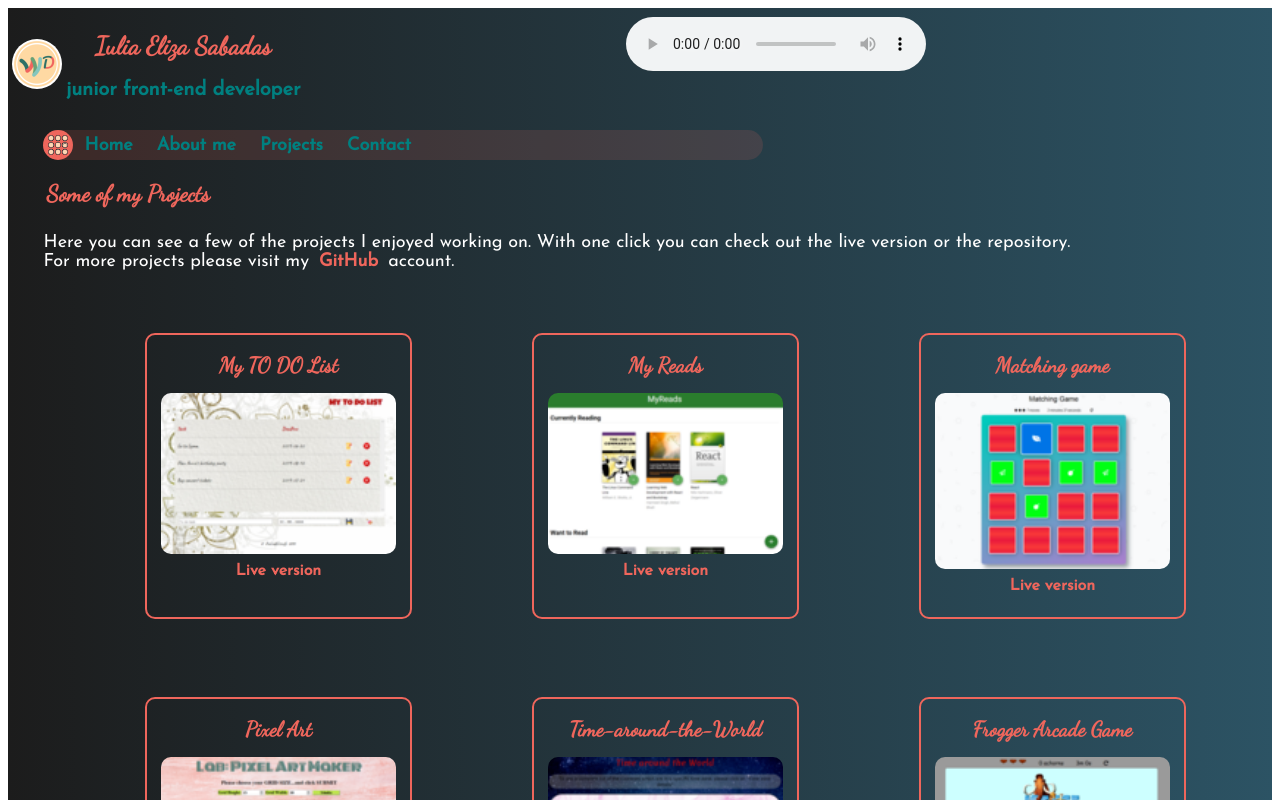
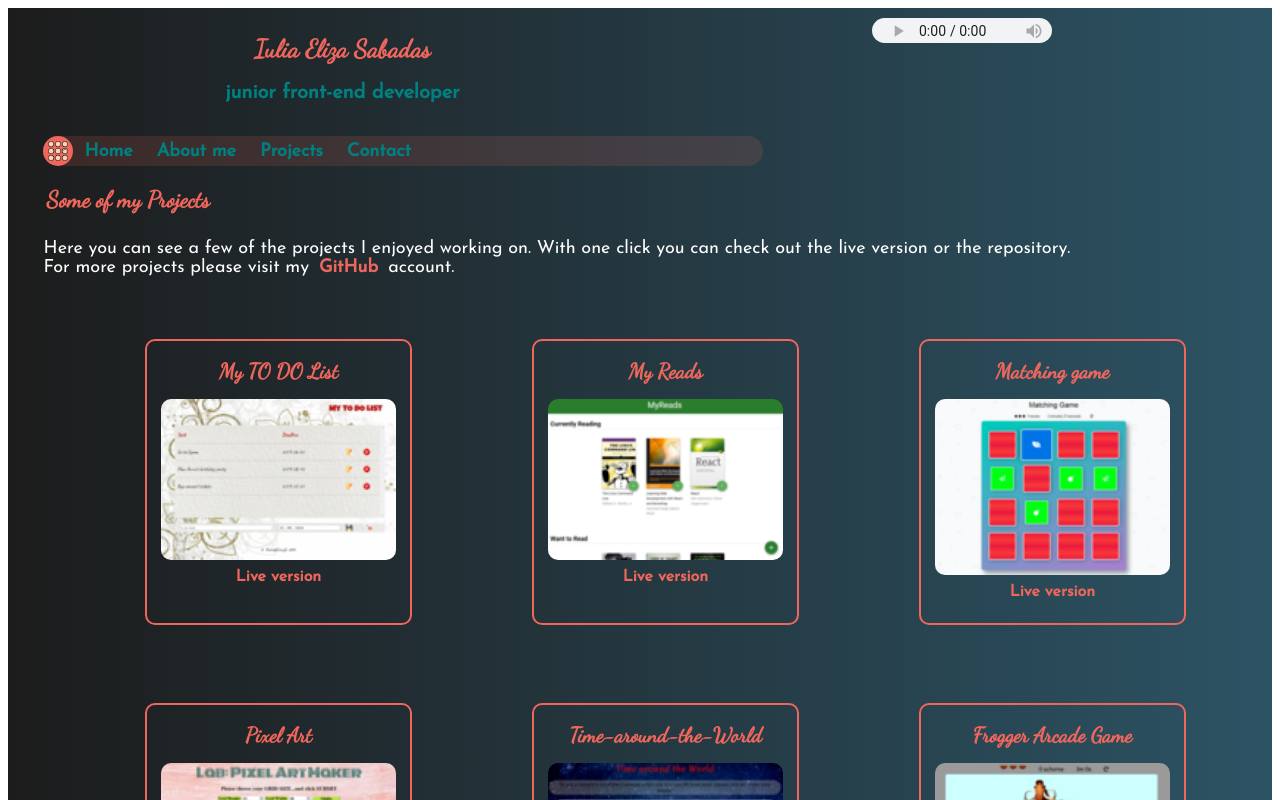
Before and after one commit to IuliaElizaS/MyPortofolio, a React (Create React App) app: page /projects in a window 1280 px wide. Shown: the top 800 px of the page. Built offline with nearby package versions, Linux system fonts and the light colour scheme.

Commit message:
updated header component

```diff
--- a/src/components/Header.js
+++ b/src/components/Header.js
@@ -7,7 +7,6 @@ class Header extends React.Component {
   render (){
     return (
       <div className="header">
-        <img className="logo" src="/img/logo.png" alt="2 letter logo"></img>
         <div className="name">
           <h1> Iulia Eliza Sabadas </h1>
           <h2> junior front-end developer </h2>
--- a/src/components/Sound.js
+++ b/src/components/Sound.js
@@ -2,44 +2,34 @@ import React from 'react';
 import '../style/App.css';
 import '../style/responsive.css';
 
-//songs source
+//songs array
 const sourceArr=[
   "/sound/music_zapsplat_above_the_clouds_100.mp3",
   "/sound/a_short_walk.mp3",
   "/sound/music_david_gwyn_jones_the_moonpool_instrumental.mp3"
 ];
+/* music source: https://www.zapsplat.com/sound-effect-category/royalty-free-music/ */
 let i=0;
 
 class Sound extends React.Component {
-  state={
-    'sound': sourceArr[0], //source for the sound
-    'status': false // boolean for the autoplay property
-  }
-
   //when a song finished playing, jumps to the next one
-  changeSound = (event) => {
+  playNext = (event) => {
     i=i+1;
     if (i >= sourceArr.length) {
       i=0;
     };
-    this.setState (state => ({
-      'sound': sourceArr[i],
-      'status': true
-      })
-    );
-
-    //just for debugging
-    console.log (this.state.sound, this.state.status, i);
+    let myPlayer = document.getElementById('player');
+    myPlayer.src = sourceArr[i];
+    myPlayer.play(); //plays the new song
   }
 
   render (){
     return (
       <div className="music">
-        <audio controls autoPlay={this.state.status} onEnded={this.changeSound}>
+        <audio id="player" controls="controls" autoPlay={false} onEnded={this.playNext}>
         {/* "controls" proprety adds the default browser's audio controls */}
-          <source src={this.state.sound} type="audio/mp3"></source>
+          <source src="/sound/music_zapsplat_above_the_clouds_100.mp3" type="audio/mp3"></source>
           <p>your browser doesn't support audio tag or this file</p>
-          {/* music source: https://www.zapsplat.com/sound-effect-category/royalty-free-music/ */}
         </audio>
       </div>
     )
--- a/src/style/App.css
+++ b/src/style/App.css
@@ -1,7 +1,6 @@
 .app {
   width: 100%;
   height: 100%;
-
   margin: 0;
   background: linear-gradient(to right, #1C1C1C, #2c5364);
   color: #ffffff;
@@ -13,51 +12,37 @@
 .header {
   width: 98%;
   padding: 2px;
-  display: flex;
+  display: inline-flex;
   flex-wrap: wrap;
   justify-content: space-around;
   align-content: center;
 }
-
-.logo {
-  display: block;
-  width: 50px;
-  height: 50px;
-  padding: 2px;
-  align-self: center;
-  border-radius: 50%;
-}
-
 .name {
   display: block;
-  padding: 2px;
+  padding: 5px;
 }
-
 h1 {
   font-family: 'Dancing Script', cursive;
   color: #ef665c;
   font-size: 25px;
   padding: 2px;
 }
-
 h2 {
   color: #008080;
   font-size: 20px;
 }
-
-.music {
-  display: block;
-  height: 50px;
-  max-width: 80%;
-  padding: 2px;
-  margin: 5px auto;
+audio {
+  height: 25px;
+  width: 180px;
+  padding: 8px;
+  margin: auto;
 }
 
 /* --- MAIN COMPONENT --- */
 .mainContainer {
   display: block;
   width: 95%;
-  min-height: 268px;
+  min-height: 280px;
   height: 100%;
   margin: 0 auto;
   padding-bottom: 80px;
```
